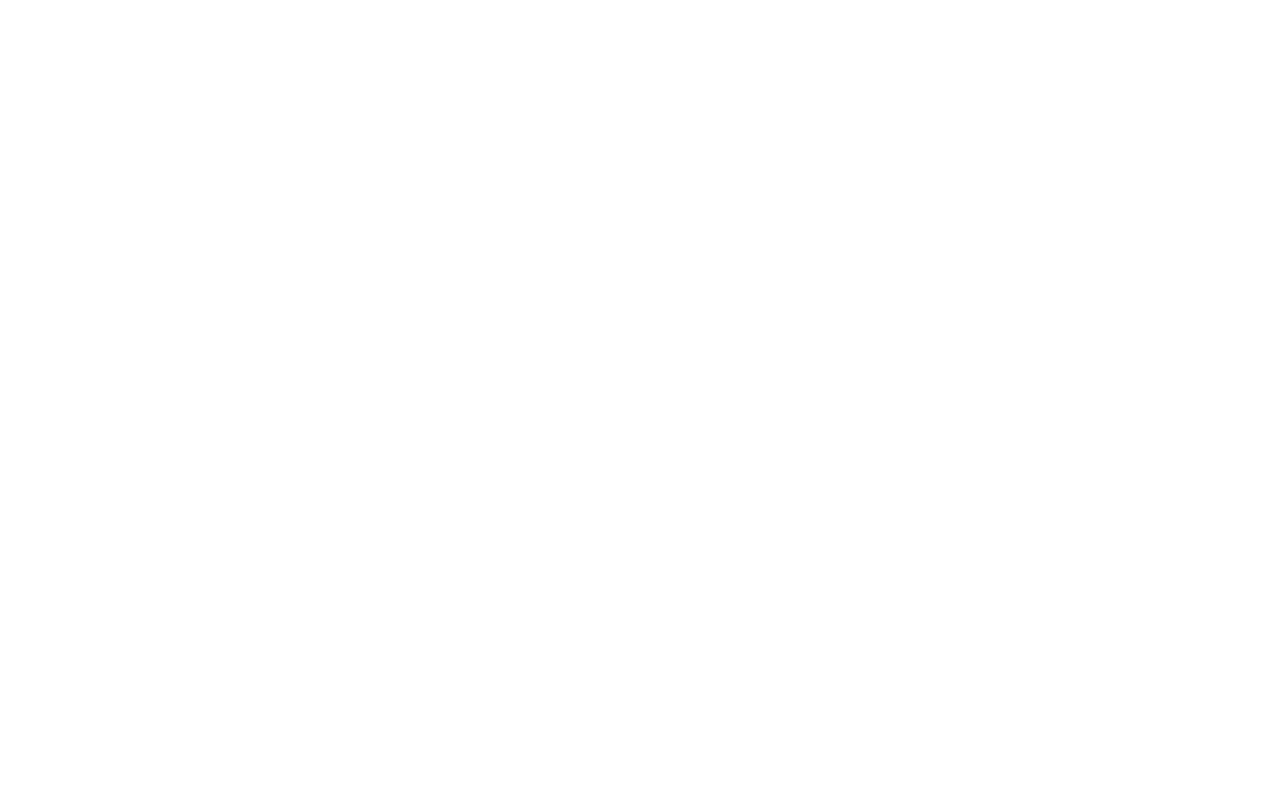
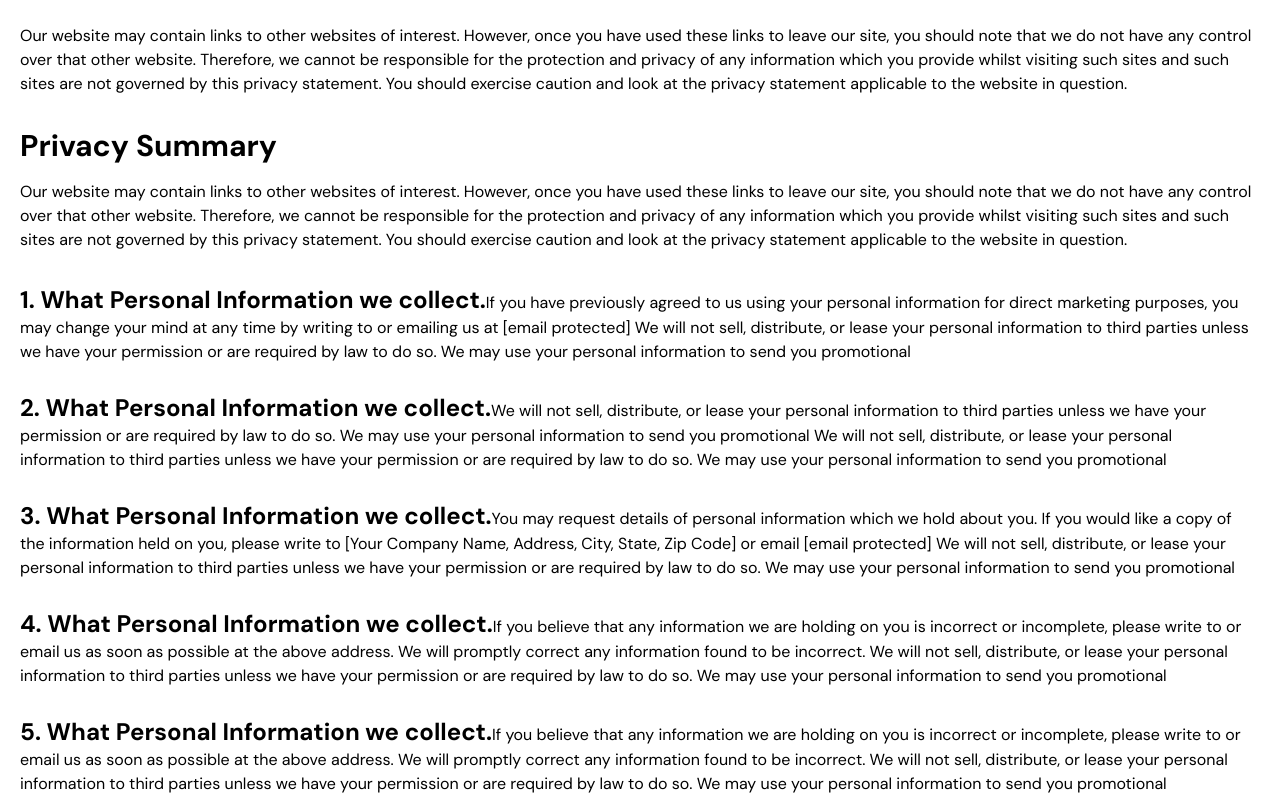
Before and after one commit to NamanRajputXXI/travelnworld, a React (Vite) app in the folder frontend/: page /privacyPolicy in a window 1280 px wide. Before the commit this address had no page. Shown: the part 220-1020 px from the top of the page. Before the commit the page ends 800 px from the top, so only its background shows below. Built offline with nearby package versions, Linux system fonts and the light colour scheme.

Commit message:
ui:make the privacy policy page

```diff
--- a/frontend/src/App.jsx
+++ b/frontend/src/App.jsx
@@ -13,11 +13,12 @@
 import FreeRegisteredTravelAgents from "./components/home/FreeRegisteredTravelAgents";
 import BlogSection from "./components/home/BlogSection";
 import Testimonial from "./components/home/Testimonial";
+// import AdditionalPages from "./components/privacyPolicy/PrivacyPolicy";
 
 const App = () => {
   return (
     <>
-
+    {/* <AdditionalPages/> */}
       <Navbar />
       <WeddingCarouselTop />
       <Herosection />
--- a/frontend/src/components/global/Footer.jsx
+++ b/frontend/src/components/global/Footer.jsx
@@ -1,5 +1,6 @@
 import React from "react";
 import { FaFacebookF, FaInstagram, FaYoutube } from "react-icons/fa";
+import { Link } from "react-router-dom";
 
 const Footer = () => {
   return (
@@ -11,9 +12,9 @@
               <h6 className="mb-4 font-semibold uppercase">Policy</h6>
               <ul>
                 <li className="mb-4">
-                  <a href="#!" className="text-white dark:text-neutral-200">
+                  <Link  to ="/privacyPolicy" className="text-white dark:text-neutral-200">
                     Privacy Policy
-                  </a>
+                  </Link>
                 </li>
                 <li className="mb-4">
                   <a href="#!" className="text-white dark:text-neutral-200">
--- /dev/null
+++ b/frontend/src/components/privacyPolicy/PrivacyPolicy.jsx
@@ -0,0 +1,76 @@
+import React from 'react';
+
+
+const PrivacyPolicy = () => {
+  return (
+    <div className="flex justify-center">
+      <div className="max-w-7xl md:py-20 py-10 px-5">
+        <h1 className="lg:text-6xl md:text-5xl  sm:text-4xl text-4xl  font-bold mb-8 text-center">Privacy Policy</h1>
+
+        <p className="mb-8">
+          Our website may contain links to other websites of interest. However, once you have used these links to leave
+          our site, you should note that we do not have any control over that other website. Therefore, we cannot be
+          responsible for the protection and privacy of any information which you provide whilst visiting such sites and
+          such sites are not governed by this privacy statement. You should exercise caution and look at the privacy
+          statement applicable to the website in question.
+        </p>
+
+
+
+
+
+        <h2 className="lg:text-3xl md:text-2lxl  sm:text-2xl text-2xl font-bold mb-4">Privacy Summary</h2>
+        <p className="mb-8">
+          Our website may contain links to other websites of interest. However, once you have used these links to leave
+          our site, you should note that we do not have any control over that other website. Therefore, we cannot be
+          responsible for the protection and privacy of any information which you provide whilst visiting such sites and
+          such sites are not governed by this privacy statement. You should exercise caution and look at the privacy
+          statement applicable to the website in question.
+        </p>
+
+
+        <ol className=" mb-8 flex flex-col gap-5">
+          <li className="mb-2">
+            <span className='font-bold text-2xl'>1. What Personal Information we collect.</span>If you have previously agreed to us using your personal information for direct marketing purposes, you may
+            change your mind at any time by writing to or emailing us at [email protected]  We will not sell, distribute, or lease your personal information to third parties unless we have your
+            permission or are required by law to do so. We may use your personal information to send you promotional
+          </li>
+          <li className="mb-2">
+          <span className='font-bold text-2xl'>2. What Personal Information we collect.</span>
+            We will not sell, distribute, or lease your personal information to third parties unless we have your
+            permission or are required by law to do so. We may use your personal information to send you promotional
+            We will not sell, distribute, or lease your personal information to third parties unless we have your
+            permission or are required by law to do so. We may use your personal information to send you promotional
+
+          </li>
+          <li className="mb-2">
+          <span className='font-bold text-2xl'>3. What Personal Information we collect.</span>
+            You may request details of personal information which we hold about you. If you would like a copy of the
+            information held on you, please write to [Your Company Name, Address, City, State, Zip Code] or email
+            [email protected]
+            We will not sell, distribute, or lease your personal information to third parties unless we have your
+            permission or are required by law to do so. We may use your personal information to send you promotional
+          </li>
+          <li className="mb-2">
+          <span className='font-bold text-2xl'>4. What Personal Information we collect.</span>
+            If you believe that any information we are holding on you is incorrect or incomplete, please write to or
+            email us as soon as possible at the above address. We will promptly correct any information found to be
+            incorrect.  We will not sell, distribute, or lease your personal information to third parties unless we have your
+            permission or are required by law to do so. We may use your personal information to send you promotional
+          </li>
+          <li className="mb-2">
+          <span className='font-bold text-2xl'>5. What Personal Information we collect.</span>
+            If you believe that any information we are holding on you is incorrect or incomplete, please write to or
+            email us as soon as possible at the above address. We will promptly correct any information found to be
+            incorrect.  We will not sell, distribute, or lease your personal information to third parties unless we have your
+            permission or are required by law to do so. We may use your personal information to send you promotional
+          </li>
+
+        </ol>
+
+      </div>
+    </div>
+  );
+};
+
+export default PrivacyPolicy;
--- a/frontend/src/main.jsx
+++ b/frontend/src/main.jsx
@@ -10,6 +10,7 @@
 import Blogs from "./pages/Blogs.jsx";
 import Packages from "./pages/Packages.jsx";
 import Testimonials from "./pages/Testimonials.jsx";
+import PrivacyPolicyPage from "./pages/PrivacyPolicyPage.jsx";
 
 ReactDOM.createRoot(document.getElementById("root")).render(
   <React.StrictMode>
@@ -26,6 +27,7 @@
           <Route path="/blogs" element={<Blogs />} />
           <Route path="/packages" element={<Packages />} />
           <Route path="/testimonails" element={<Testimonials />} />
+          <Route path="/privacyPolicy" element={<PrivacyPolicyPage/>} />
         </Routes>
       </div>
     </BrowserRouter>
--- /dev/null
+++ b/frontend/src/pages/PrivacyPolicyPage.jsx
@@ -0,0 +1,14 @@
+import React from 'react'
+import Navbar from '../components/global/Navbar'
+import Footer from '../components/global/Footer'
+import PrivacyPolicy from '../components/privacyPolicy/PrivacyPolicy'
+const PrivacyPolicyPage = () => {
+  return (<>
+    <Navbar/>
+    <PrivacyPolicy/>
+    <Footer/>
+    </>
+  )
+}
+
+export default PrivacyPolicyPage
```
